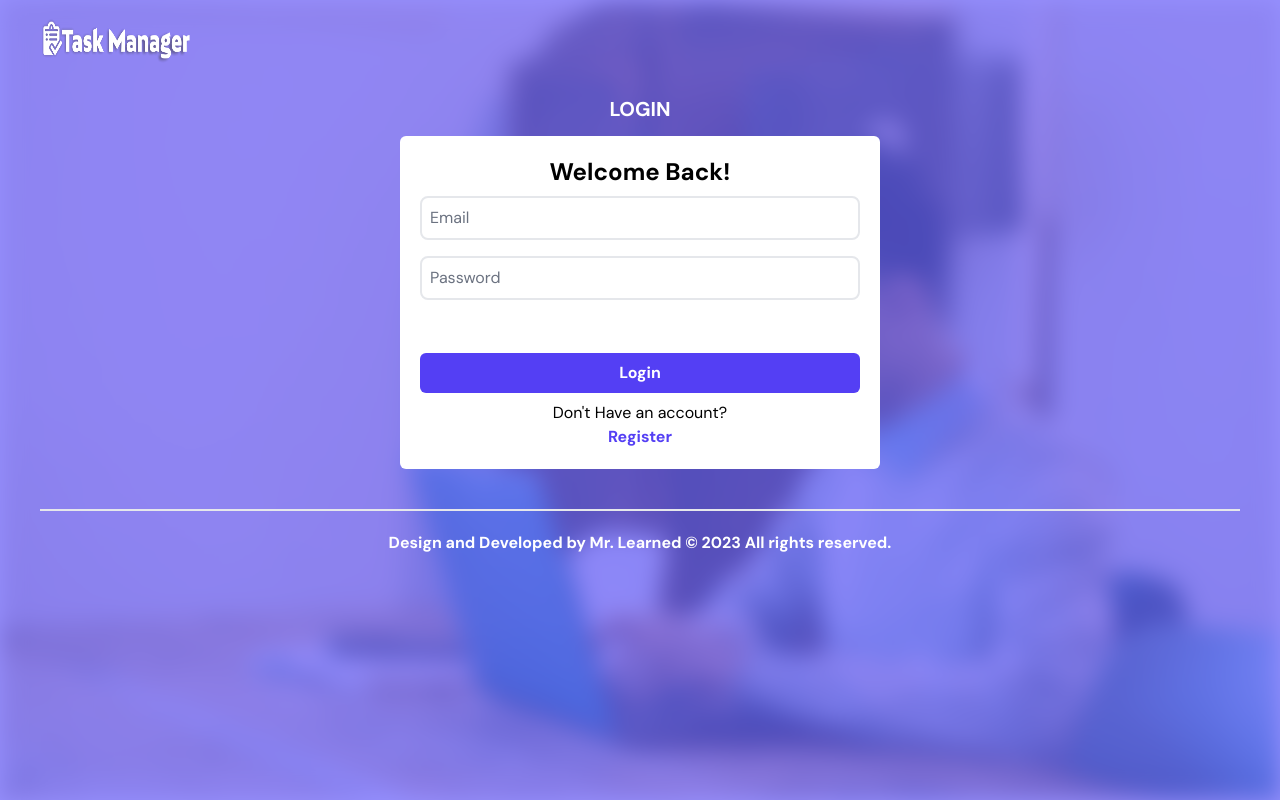
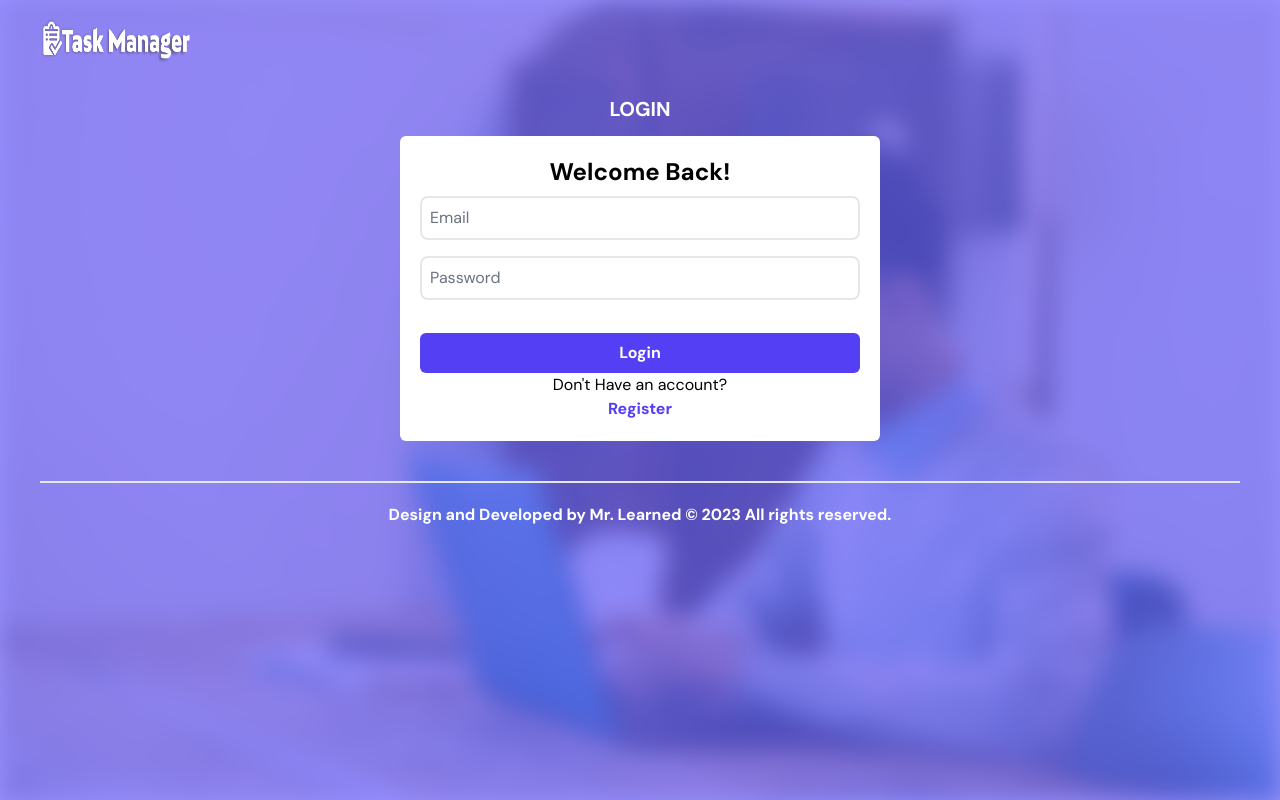
Before and after one commit to KingLearned/task_manager_app, a React (Vite) app: page /login in a window 1280 px wide. Built offline with nearby package versions, Linux system fonts and the light colour scheme.

Commit message:
modified the component

```diff
--- a/src/pages/Login-Register/Form.tsx
+++ b/src/pages/Login-Register/Form.tsx
@@ -98,10 +98,10 @@ const Form = ( { title,Lable, placeholderUsername, placeholderPwd, needEmail, Qu
           <input type="password" name='pwd' className={inputStyle}  placeholder={placeholderPwd} onChange={handleChange} />
           {placeholderUsername && <input type="password" name='Cpwd' className={inputStyle}  placeholder='Confirm Password' onChange={handleChange} />
           }
-          <p className='py-2 h-[25px] text-danger'>{
+          <p className='py-2 min-h-[25px] text-danger text-center'>{
           err && err
           }</p>
-          <button className='rounded-md w-full font-bold bg-primary-500 text-white px-10 py-2 my-2 mt-5 hover:bg-primary-100' onClick={handleSubmit}>{Btn}</button>
+          <button className='rounded-md w-full font-bold bg-primary-500 text-white px-10 py-2 hover:bg-primary-100' onClick={handleSubmit}>{Btn}</button>
           <span className={justfyCenter}>{Que} <Link className='text-primary-500 font-bold' to={`/${navTo.toLocaleLowerCase()}`}>{navTo}</Link></span>
         </form>
       </div>
```
